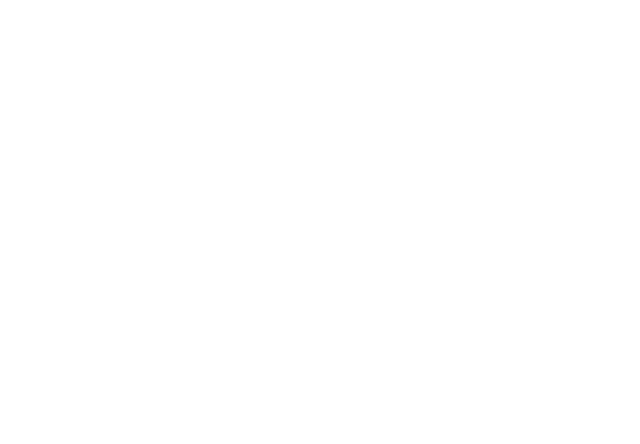
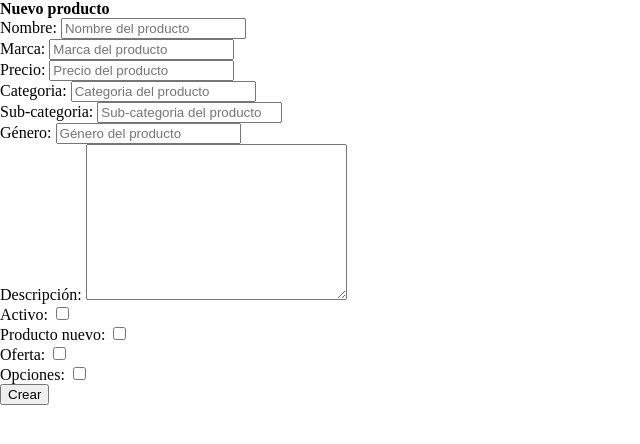
Before and after one commit to peterjbone/ecommerce-ropa, a React (Vite) app in the folder client/: page /form in a window 1280 px wide. Before the commit this address had no page. Shown: the top 444 px of the page, without its empty margins (0-640 px from the left). Built offline with nearby package versions, Linux system fonts and the light colour scheme.

Commit message:
Inicio de view Form

```diff
--- a/client/src/App.jsx
+++ b/client/src/App.jsx
@@ -1,11 +1,12 @@
 import { Route, Routes } from 'react-router-dom';
-import { Home } from './views';
+import { Home, Form } from './views';
 
 function App() {
 
 	return (
 		<Routes>
 			<Route path='/' element={<Home />} />
+			<Route path='/form' element={<Form />} />
 		</Routes>
 	);
 }
--- /dev/null
+++ b/client/src/views/Form/Form.jsx
@@ -0,0 +1,99 @@
+import { useState } from 'react'
+
+const Form = () => {
+
+  const [form, setForm] = useState({
+    nombre: '',
+    marca: '',
+    precio: '',
+    categoria: '',
+    subcategoria: '',
+    descripcion: '',
+    genero: '',
+    oferta: '',
+    activo: false,
+    opciones: '',
+    productoNuevo: '',
+  })
+
+  const changeHandler = (e) => {
+    const { name, value } = e.target
+    if(name === 'activo') {
+      const { checked } = e.target;
+      setForm({...form, [name]: checked})
+    } else {
+      setForm({...form, [name]: value})
+    }
+  }
+
+
+  return (
+    <div>
+      <h1>Nuevo producto</h1>
+      <form>
+        <div>
+          <label>Nombre: </label>
+          <input type="text" name='nombre' value={form.nombre} placeholder='Nombre del producto' onChange={changeHandler} />
+        </div>
+        <div>
+          <label>Marca: </label>
+          <input type="text" name='marca' value={form.marca} placeholder='Marca del producto' onChange={changeHandler} />
+        </div>
+        <div>
+          <label>Precio: </label>
+          <input type="text" name='precio' value={form.precio} placeholder='Precio del producto' onChange={changeHandler} />
+        </div>
+        <div>
+          <label>Categoria: </label>
+          <input type="text" name='categoria' value={form.categoria} placeholder='Categoria del producto' onChange={changeHandler} />
+        </div>
+        <div>
+          <label>Sub-categoria: </label>
+          <input type="text" name='subcategoria' value={form.subcategoria} placeholder='Sub-categoria del producto' onChange={changeHandler} />
+        </div>
+        <div>
+          <label>Género: </label>
+          <input type="text" name='genero' value={form.genero} placeholder='Género del producto' onChange={changeHandler} />
+        </div>
+        <div>
+          <label>Descripción: </label>
+          <textarea name="descripcion" value={form.descripcion} id="" cols="30" rows="10" onChange={changeHandler}></textarea>
+        </div>
+        <div>
+          <label>Activo: </label>
+          <input name='activo' type="checkbox" checked={form.activo} onChange={changeHandler} />
+        </div>
+        <div>
+          <label>Producto nuevo: </label>
+          <input name='productoNuevo' type="checkbox" />
+        </div>
+        <div>
+          <label>Oferta: </label>
+          <input name='oferta' type="checkbox" checked={form.oferta} />
+          {form.oferta && (
+            <div>
+              <label>% Descuento</label>
+              <select name='Descuento'>
+                <option value="5">5%</option>
+                <option value="10">10%</option>
+                <option value="15">15%</option>
+                <option value="20">20%</option>
+                <option value="25">25%</option>
+                <option value="30">30%</option>
+                <option value="50">50%</option>
+              </select>
+            </div>
+          )}
+        </div>
+        <div>
+          <label>Opciones: </label>
+          <input name='opciones' type="checkbox" />
+        </div>
+
+        <button type='submit'>Crear</button>
+      </form>
+    </div>
+  )
+}
+
+export default Form
--- a/client/src/views/index.js
+++ b/client/src/views/index.js
@@ -1,5 +1,7 @@
 import Home from "./Home/Home";
+import Form from "./Form/Form";
 
 export {
-  Home
+  Home,
+  Form
 }
```
Also changed, not shown: client/src/views/Form/Form.module.css (added).
